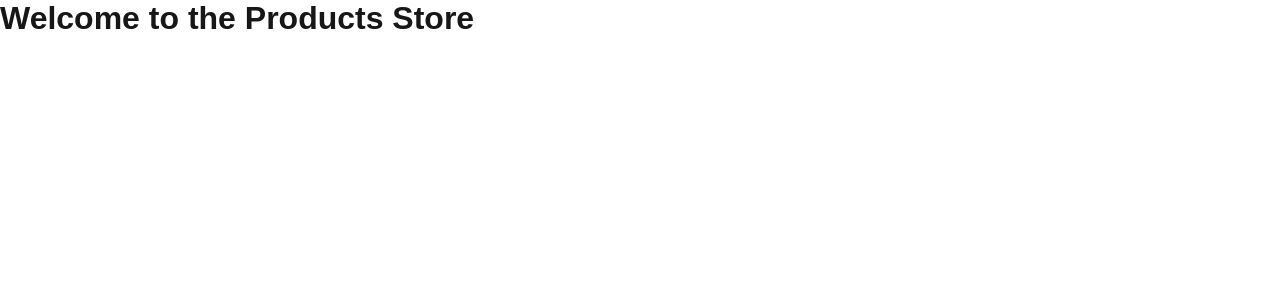
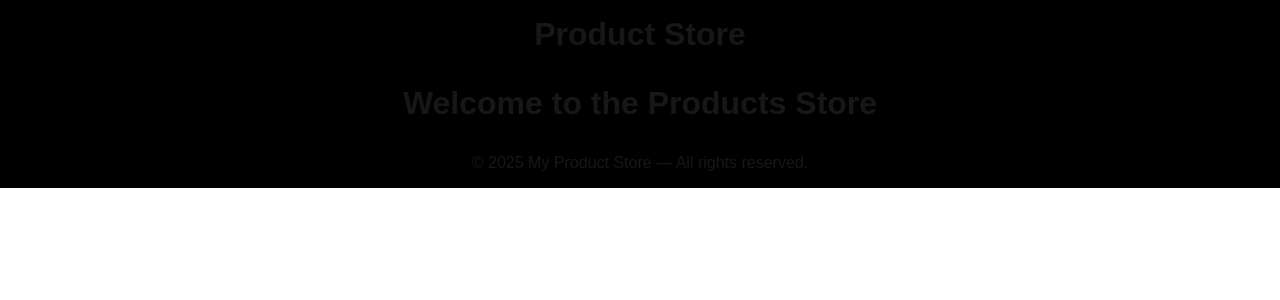
Before and after one commit to sajay3159/my-next-app, a Next.js app: page / in a window 1280 px wide. Shown: the top 300 px of the page. Built offline with nearby package versions, Linux system fonts and the light colour scheme.

Commit message:
Layout task

```diff
--- a/src/app/layout.jsx
+++ b/src/app/layout.jsx
@@ -11,16 +11,29 @@ const geistMono = Geist_Mono({
   subsets: ["latin"],
 });
 
-export const metadata = {
-  title: "Create Next App",
-  description: "Generated by create next app",
-};
-
 export default function RootLayout({ children }) {
   return (
     <html lang="en">
       <body className={`${geistSans.variable} ${geistMono.variable}`}>
+        <header
+          style={{
+            padding: "1rem",
+            background: "#000000ff",
+            textAlign: "center",
+          }}
+        >
+          <h1>Product Store</h1>
+        </header>
         {children}
+        <footer
+          style={{
+            padding: "1rem",
+            background: "#000000ff",
+            textAlign: "center",
+          }}
+        >
+          <p>© 2025 My Product Store — All rights reserved.</p>
+        </footer>
       </body>
     </html>
   );
--- a/src/app/page.jsx
+++ b/src/app/page.jsx
@@ -1,3 +1,13 @@
 export default function Home() {
-  return <h1>Welcome to the Products Store</h1>;
+  return (
+    <h1
+      style={{
+        padding: "1rem",
+        background: "#000000ff",
+        textAlign: "center",
+      }}
+    >
+      Welcome to the Products Store
+    </h1>
+  );
 }
```
